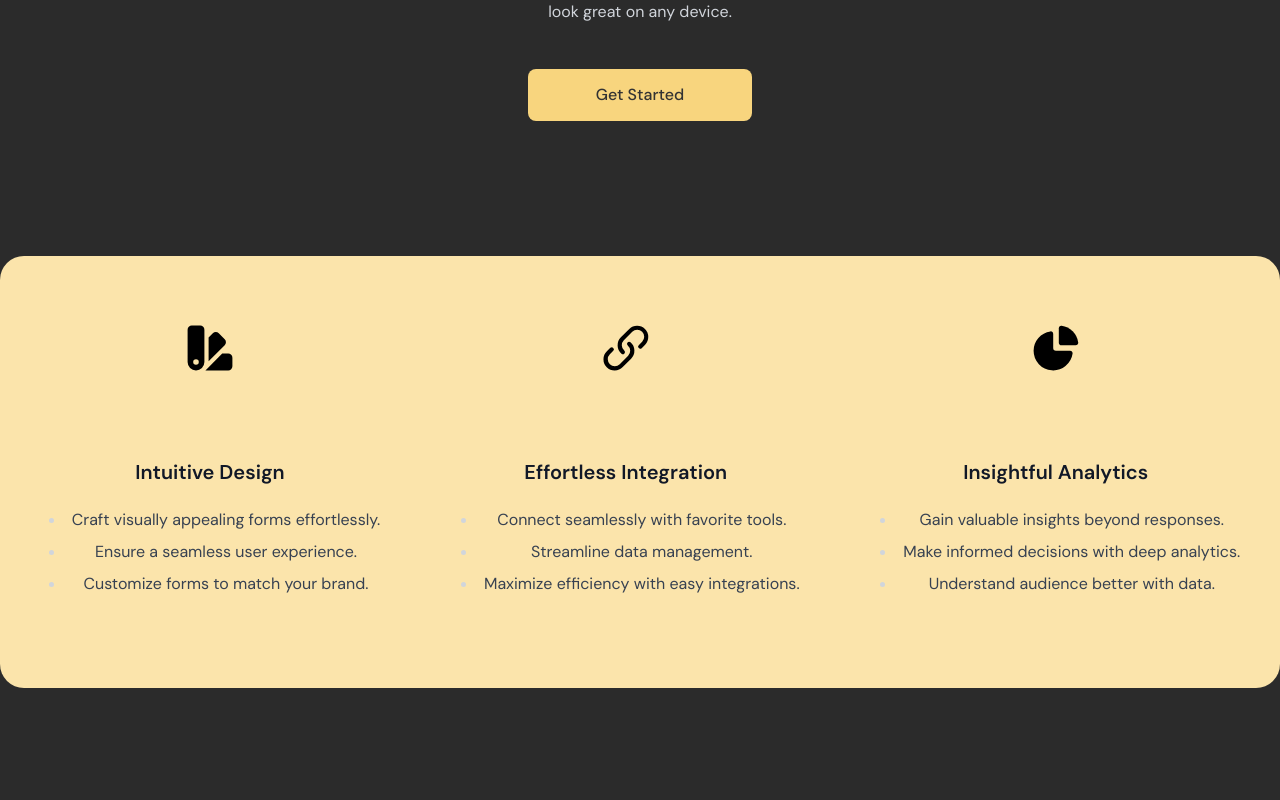
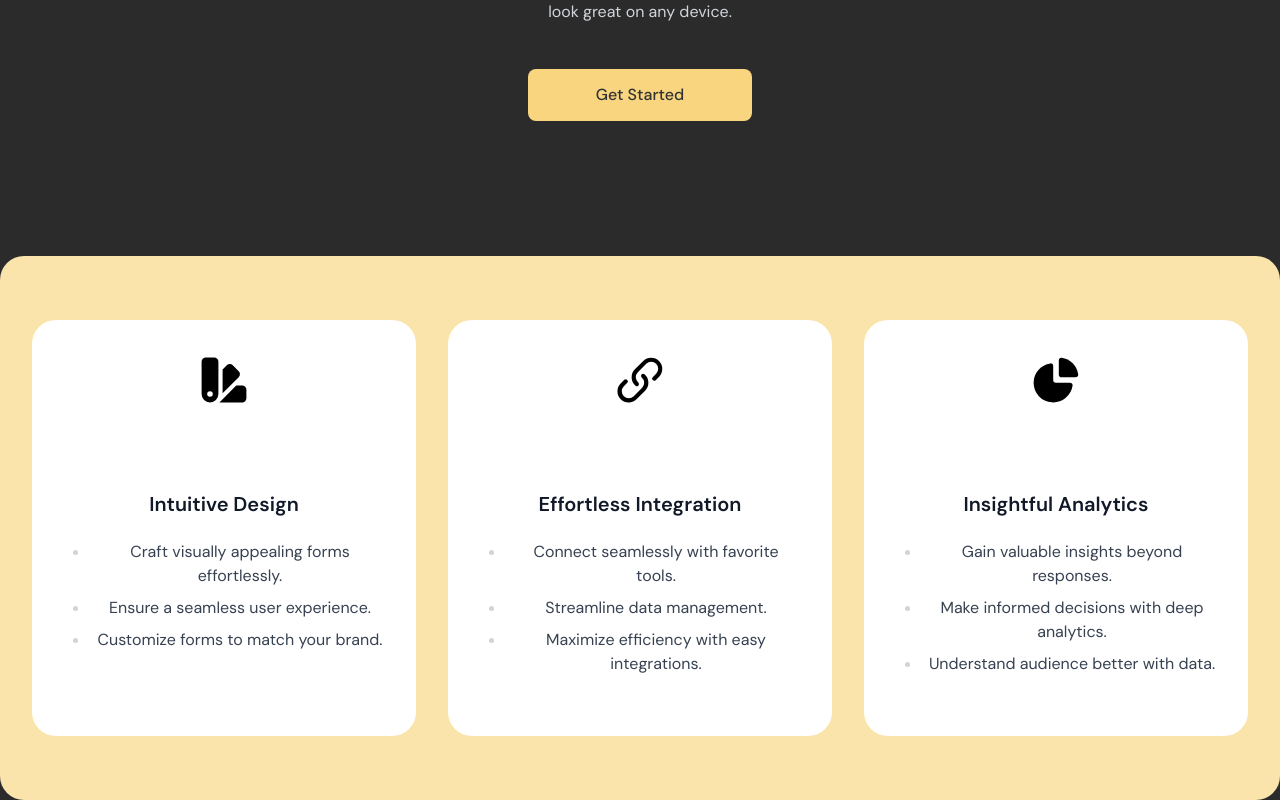
Before and after one commit to devaryakjha/reforms, a Next.js app: page / in a window 1280 px wide. Shown: the part 444-1244 px from the top of the page. Before the commit the page ends 1132 px from the top, so only its background shows below. Built offline with nearby package versions, Linux system fonts and the light colour scheme; no server answers.

Commit message:
Added some more styling to cards

```diff
--- a/src/app/@signedout/components/Features/Features.module.css
+++ b/src/app/@signedout/components/Features/Features.module.css
@@ -1,9 +1,9 @@
 .features {
-    @apply typography mx-auto flex min-h-[150px] max-w-7xl items-start justify-evenly gap-8 rounded-3xl bg-[#FBE4AB] py-16;
+    @apply typography mx-auto mb-16 flex min-h-[150px] max-w-7xl items-start justify-evenly gap-8 rounded-3xl bg-[#FBE4AB] px-8 py-16;
 }
 
 .feature {
-    @apply flex flex-col items-center justify-start;
+    @apply flex max-w-96 flex-1 flex-col items-center justify-start self-stretch rounded-3xl bg-white p-8;
     @apply motion-safe:fade-in motion-safe:zoom-in-50 motion-safe:fill-mode-backwards motion-safe:duration-300;
 }
 
--- a/src/app/@signedout/components/Features/index.tsx
+++ b/src/app/@signedout/components/Features/index.tsx
@@ -45,7 +45,7 @@ const features: Feature[] = [
 
 export default function Features() {
   return (
-    <div className={styles.features}>
+    <div className={styles.features} id="features">
       {features.map((feature) => (
         <div
           key={feature.title}
```
